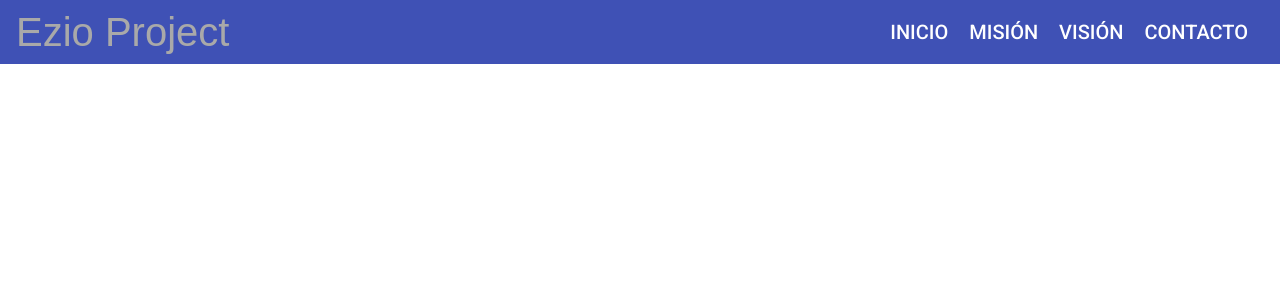
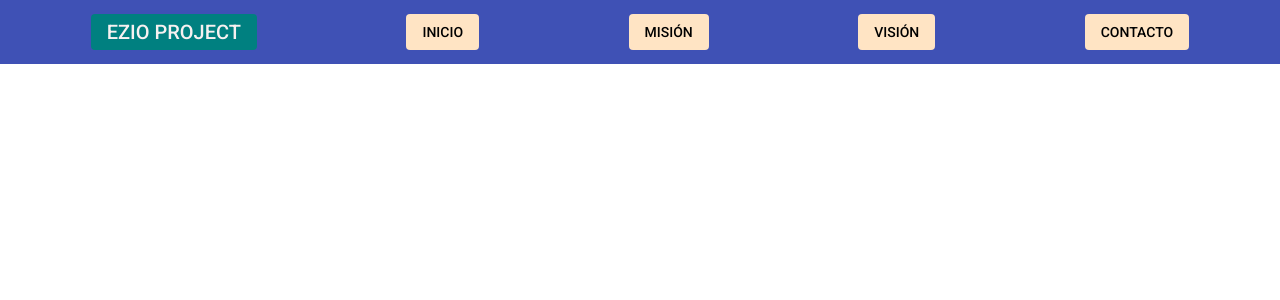
Before and after one commit to RDKardo/EzioProject, an Angular app: page / in a window 1280 px wide. Shown: the top 300 px of the page. Built offline with nearby package versions, Linux system fonts and the light colour scheme.

Commit message:
Modificaciones en menú toolbar

```diff
--- a/src/app/app.component.css
+++ b/src/app/app.component.css
@@ -1,6 +1,7 @@
 .navbar{
-    justify-content: space-between;
-    align-content: space-around;
+    justify-content: space-around;
+    color: whitesmoke;
+    font-family: 100px;
 }
 
 span{
@@ -8,7 +9,18 @@ span{
 }
 
 .text{
-    font-size: 40px;
+    font-size: 30px;
     font-family: Arial, Helvetica, sans-serif;
-    color: darkgray;
+    color: orange;
 }
+
+.btnStyle{
+    background-color: bisque;
+    color: black;
+}
+
+.btnStyle2{
+    background-color:teal;
+    color: rgb(247, 241, 241);
+    font-size: 20px;
+}
--- a/src/app/app.component.html
+++ b/src/app/app.component.html
@@ -1,10 +1,27 @@
 
 <mat-toolbar color ="primary" class="navbar">
-    <div class="text">Ezio Project</div>
-    <div>
-      <span> INICIO </span>
-      <span> MISIÓN </span>
-      <span> VISIÓN </span>
-      <span> CONTACTO </span>
-    </div>
+    <button mat-button  class="btnStyle2">EZIO PROJECT</button>
+    <button mat-button [matMenuTriggerFor]="aboveMenu" class="btnStyle">INICIO</button>
+    <mat-menu #aboveMenu="matMenu" yPosition="above">
+      <button mat-menu-item>Item 1</button>
+      <button mat-menu-item>Item 2</button>
+    </mat-menu>
+
+    <button mat-button [matMenuTriggerFor]="belowMenu" class="btnStyle">MISIÓN</button>
+    <mat-menu #belowMenu="matMenu" yPosition="below">
+      <button mat-menu-item>Item 1</button>
+      <button mat-menu-item>Item 2</button>
+    </mat-menu>
+
+    <button mat-button [matMenuTriggerFor]="beforeMenu" class="btnStyle">VISIÓN</button>
+    <mat-menu #beforeMenu="matMenu" xPosition="before">
+      <button mat-menu-item>Item 1</button>
+      <button mat-menu-item>Item 2</button>
+    </mat-menu>
+
+    <button mat-button [matMenuTriggerFor]="afterMenu"class="btnStyle">CONTACTO</button>
+    <mat-menu #afterMenu="matMenu" xPosition="after">
+      <button mat-menu-item>Item 1</button>
+      <button mat-menu-item>Item 2</button>
+    </mat-menu>
 </mat-toolbar>
```
